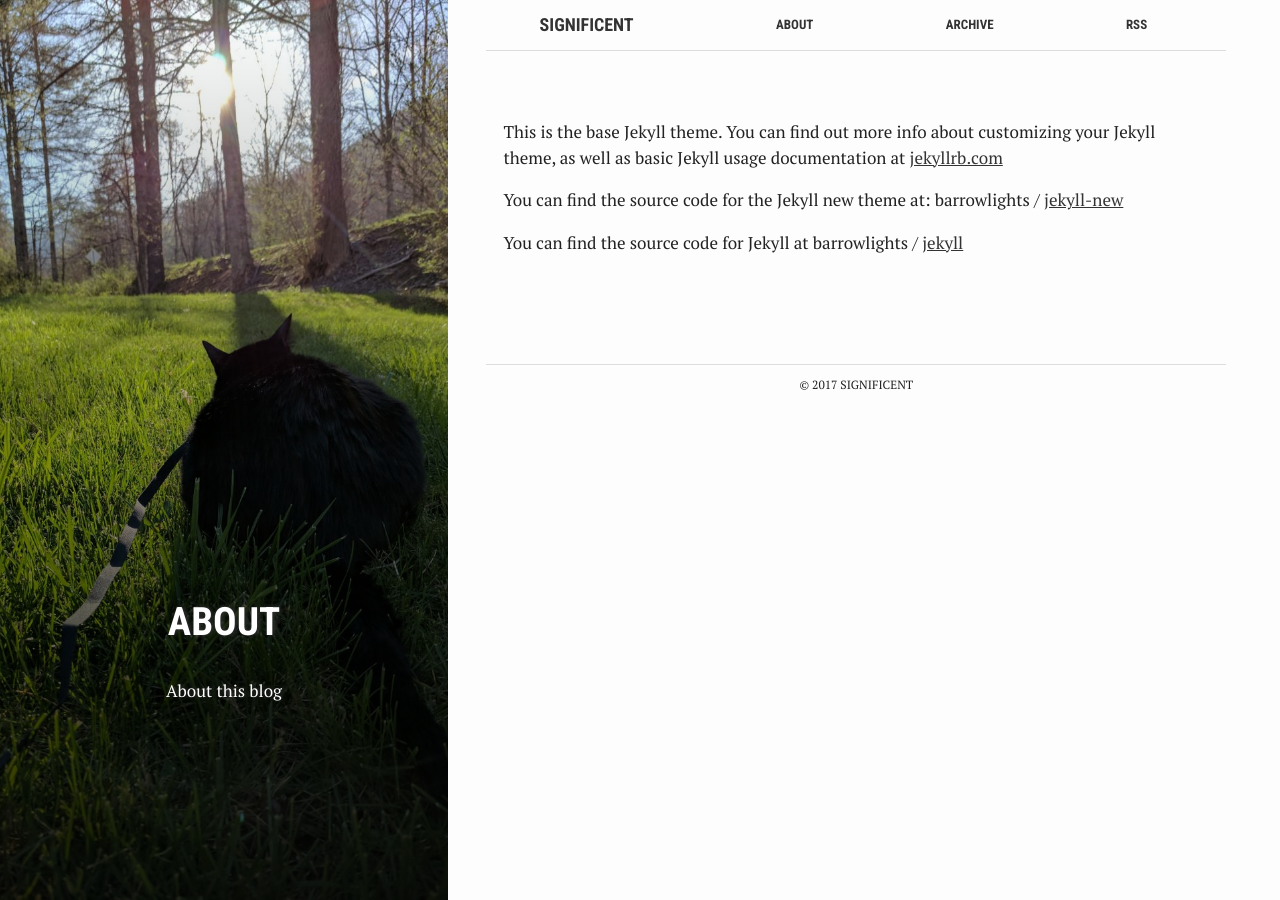
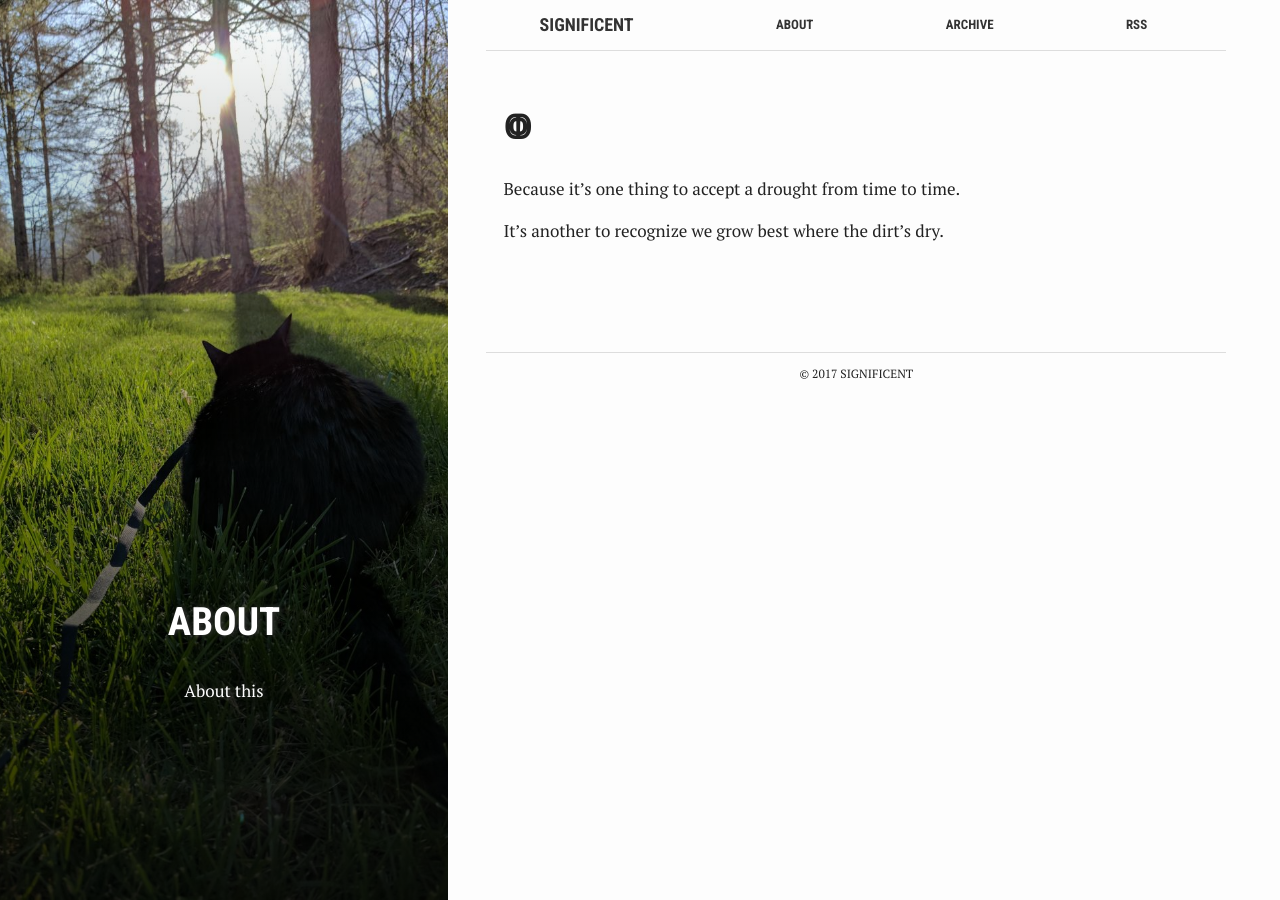
Before and after one commit to acsexton/acsexton.github.io, a Jekyll site: the page built from about.md, in a window 1280 px wide. Built offline with Jekyll 4.4.1, drawn with Linux system fonts in a browser that asks for light colours.

```diff
--- a/_config.yml
+++ b/_config.yml
@@ -9,7 +9,7 @@
 title: Significent
 email: barrowlights AT gmail .d.o.t. com
 description: > # this means to ignore newlines until "baseurl:"
-   Because always reboot first.
+  Because always reboot first.
 baseurl: "" # the subpath of your site, e.g. /blog
 lang: "en"
 url: "http://barrowlights.github.io" # the base hostname & protocol for your site
--- a/about.md
+++ b/about.md
@@ -2,18 +2,14 @@
 bg: "cattree.jpg"
 layout: page
 title: "About"
-crawlertitle: "Why and how this blog was created"
+crawlertitle: "Wait, what? Why?"
 permalink: /about/
-summary: "About this blog"
-active: about
+summary: "About this"
+active: about # This shows how it will go up on the page
 ---
 
-This is the base Jekyll theme. You can find out more info about customizing your Jekyll theme, as well as basic Jekyll usage documentation at [jekyllrb.com](http://jekyllrb.com/)
+# ↂ
 
-You can find the source code for the Jekyll new theme at:
-{{site.twitter_username}} /
-[jekyll-new](https://github.com/jglovier/jekyll-new)
+Because it's one thing to accept a drought from time to time.
 
-You can find the source code for Jekyll at
-{{site.github_username}} /
-[jekyll](https://github.com/jekyll/jekyll)
+It's another to recognize we grow best where the dirt's dry.
--- a/index.html
+++ b/index.html
@@ -3,7 +3,7 @@ bg: "trees.jpg"
 layout: default
 crawlertitle: "Significent"
 title: "Significent"
-summary: "page the first"
+summary: ":effortpost:"
 ---
 
 {% for post in site.posts limit: 5 %}
```
Also changed, not shown: _posts/2017-06-01-test-post.md (deleted, +0 -1 lines), archive.md (+1 -1 lines).
